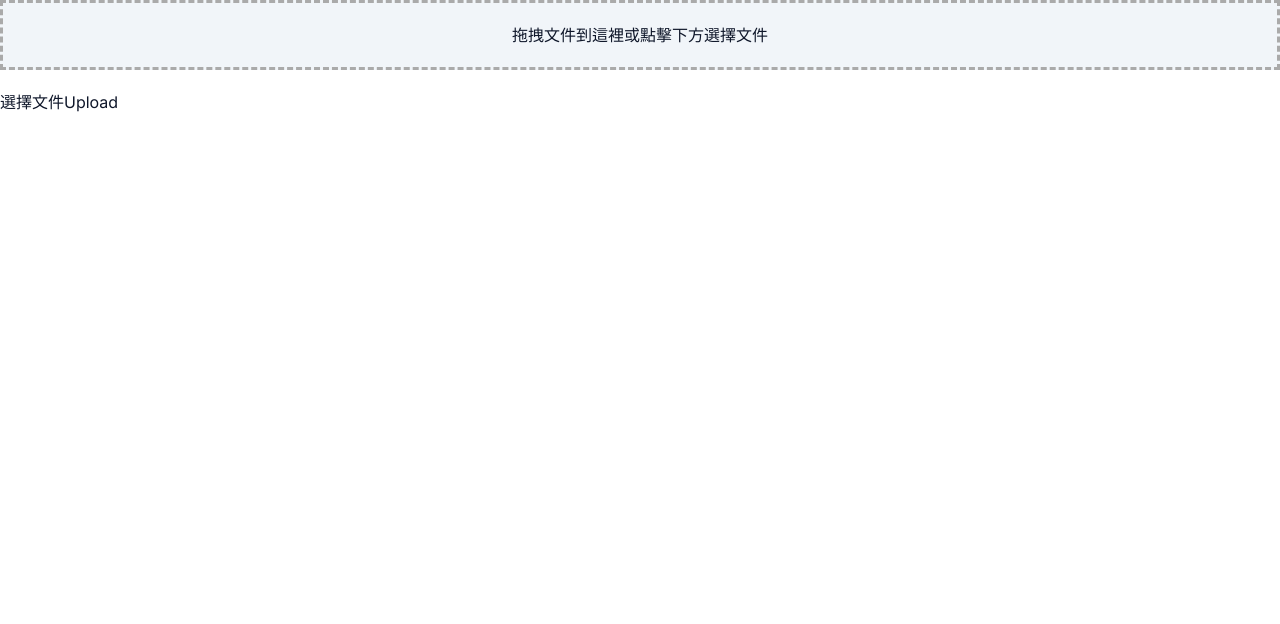
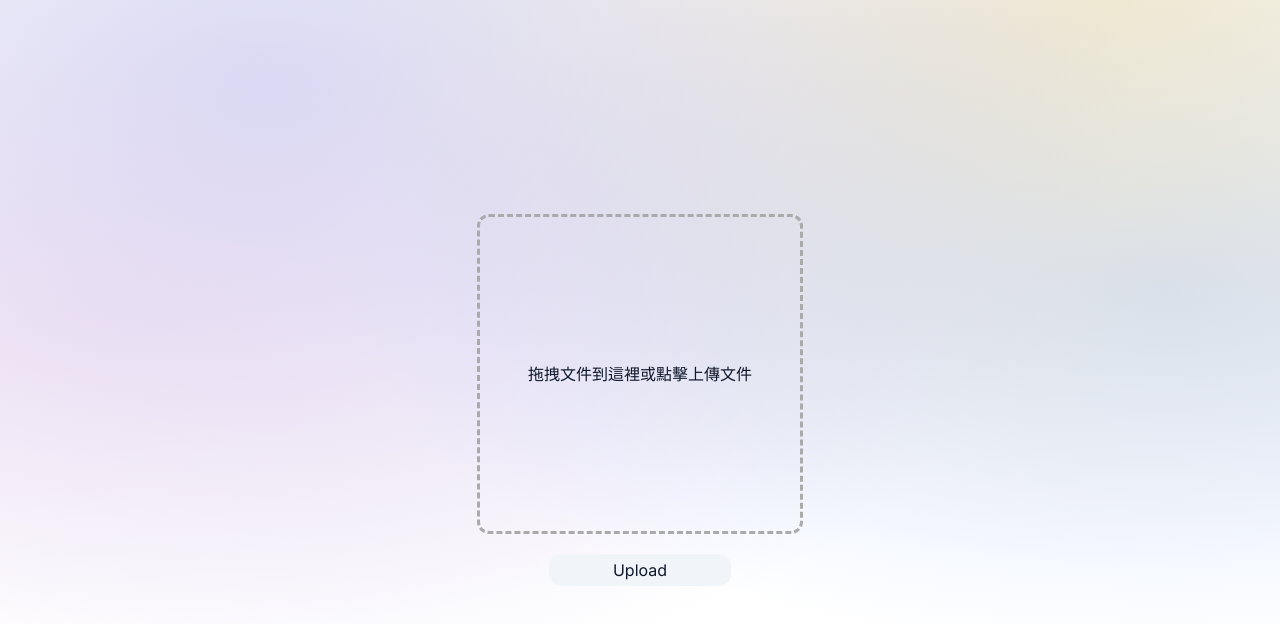
Before and after one commit to chungchihhan/llama_index_nextjs, a Next.js app: page /ScrapePage/SaveTXTPage in a window 1280 px wide. Shown: the top 624 px of the page. Built offline with nearby package versions, Linux system fonts and the light colour scheme.

Commit message:
UI : make the drag box clickable and edit some ui

```diff
--- a/src/app/ScrapePage/SaveTXTPage/page.tsx
+++ b/src/app/ScrapePage/SaveTXTPage/page.tsx
@@ -13,15 +13,15 @@ export default function Home() {
   }
 
   const onDrop = (e: React.DragEvent<HTMLDivElement>) => {
-    e.preventDefault(); // 防止瀏覽器的默認處理方式（比如打開文件）
-    setIsDragging(false); // 更新拖拽狀態
+    e.preventDefault();
+    setIsDragging(false);
 
     if (e.dataTransfer.files && e.dataTransfer.files.length > 0) {
-      setFile(e.dataTransfer.files[0]); // 取得拖拽的第一個文件並更新狀態
+      setFile(e.dataTransfer.files[0]);
       setFilename(e.dataTransfer.files[0].name);
-      console.log("File dragged:", e.dataTransfer.files[0].name); // 可以在控制台輸出文件名來確認
+      console.log("File dragged:", e.dataTransfer.files[0].name);
     } else {
-      console.log("No files were dragged into the area."); // 如果沒有文件，輸出提示信息
+      console.log("No files were dragged into the area.");
     }
   };
 
@@ -33,6 +33,17 @@ export default function Home() {
   const onDragLeave = (e: React.DragEvent<HTMLDivElement>) => {
     e.preventDefault();
     setIsDragging(false);
+  };
+
+  const onFileInputChange = (e: React.ChangeEvent<HTMLInputElement>) => {
+    if (e.target.files && e.target.files.length > 0) {
+      setFile(e.target.files[0]);
+      setFilename(e.target.files[0].name);
+    }
+  };
+
+  const handleDivClick = () => {
+    document.getElementById("fileInput")?.click();
   };
 
   const OnSubmit = async (e: React.FormEvent<HTMLFormElement>) => {
@@ -54,21 +65,23 @@ export default function Home() {
   };
 
   return (
-    <main>
-      <form onSubmit={OnSubmit}>
+    <main className="flex min-h-screen flex-col background-gradient justify-center">
+      <form
+        onSubmit={OnSubmit}
+        className="flex flex-col justify-center items-center gap-5"
+      >
         <div
+          onClick={handleDivClick} // 添加點擊事件處理器
           onDrop={onDrop}
           onDragOver={onDragOver}
           onDragLeave={onDragLeave}
           style={{
             border: isDragging ? "3px dashed #000" : "3px dashed #aaa",
-            padding: "20px",
             textAlign: "center",
-            marginBottom: "20px",
           }}
-          className="hover:bg-slate-100"
+          className="hover:backdrop-blur-md hover:bg-white/30 self-center flex h-80 px-12 rounded-xl flex-col justify-center cursor-pointer"
         >
-          拖拽文件到這裡或點擊下方選擇文件
+          拖拽文件到這裡或點擊上傳文件
           {filename && <p className="text-red-500">{filename}</p>}
         </div>
         <input
@@ -76,16 +89,13 @@ export default function Home() {
           name="file"
           style={{ display: "none" }}
           id="fileInput"
-          onChange={(e) => setFile(e.target.files?.[0])}
+          onChange={onFileInputChange}
         />
-        <label
-          htmlFor="fileInput"
-          style={{ cursor: "pointer" }}
-          className="hover:bg-slate-300"
-        >
-          選擇文件
-        </label>
-        <input type="submit" value="Upload" className="hover:bg-slate-300" />
+        <input
+          type="submit"
+          value="Upload"
+          className="hover:bg-slate-300 flex px-16 py-1 bg-slate-100 rounded-xl cursor-pointer"
+        />
       </form>
     </main>
   );
```
